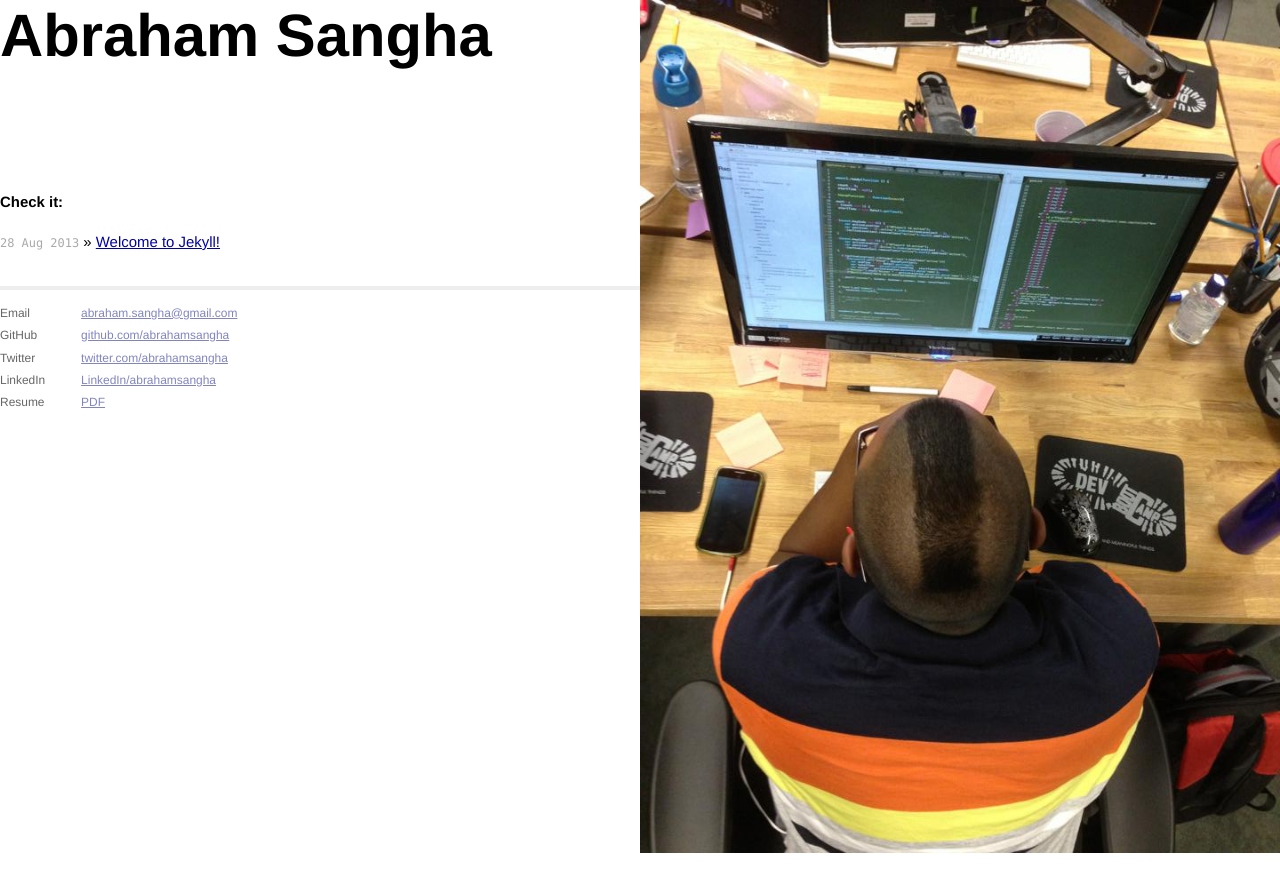
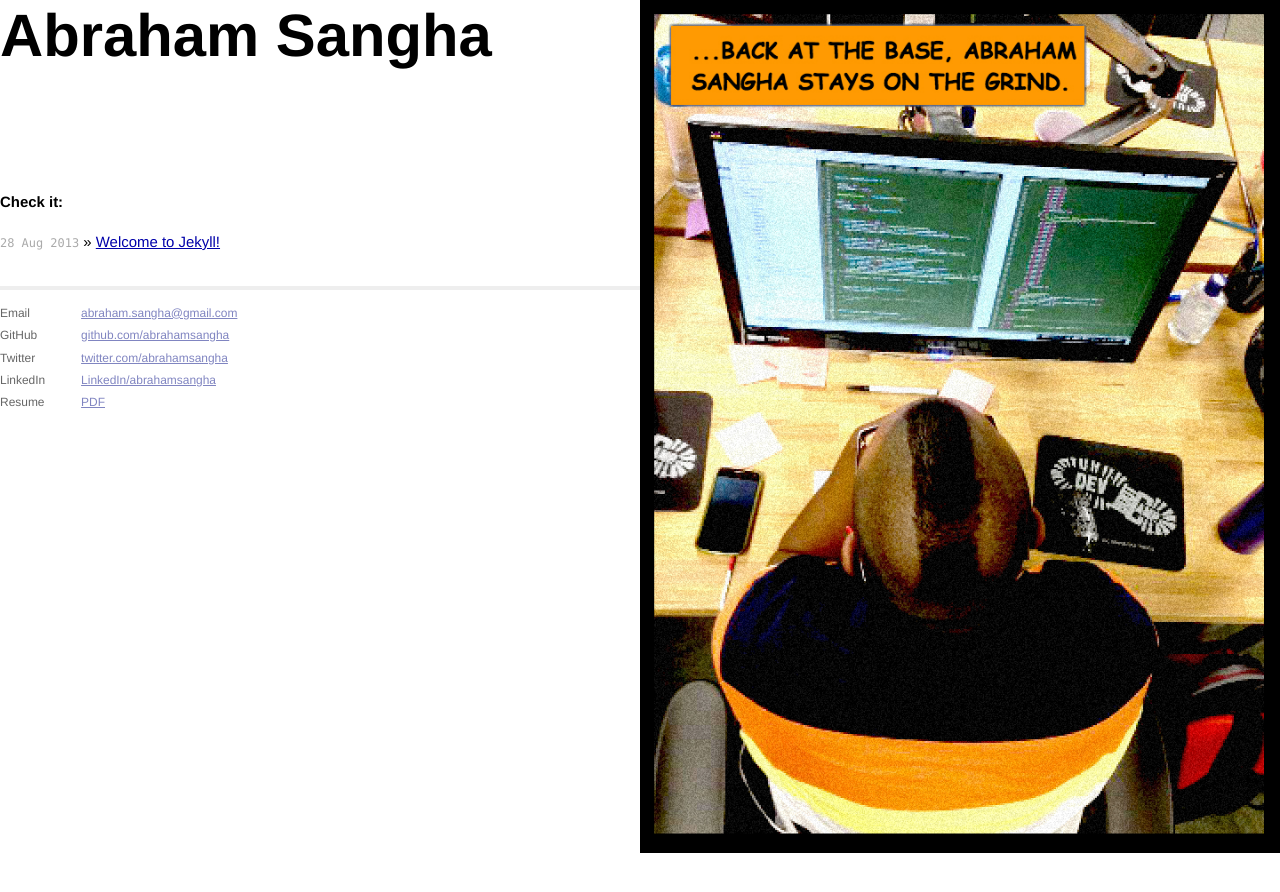
Before and after one commit to abrahamsangha/abrahamsangha.github.io, a Jekyll site: the page built from index.html, in a window 1280 px wide. Shown: the top 892 px of the page. Built offline with Jekyll 4.4.1, drawn with Linux system fonts in a browser that asks for light colours; Markdown is read by kramdown in place of the engine named in the settings.

Commit message:
Updated default layout for comic book image

```diff
--- a/_layouts/default.html
+++ b/_layouts/default.html
@@ -15,7 +15,7 @@
     </head>
     <body>
         <div id="bg">
-          <img src ="css/ARS.jpg" alt="Dev Life">
+          <img src ="css/ARS4.jpg" alt="Dev Life">
         </div>
         <div class="container">
           <div class="site">
```
